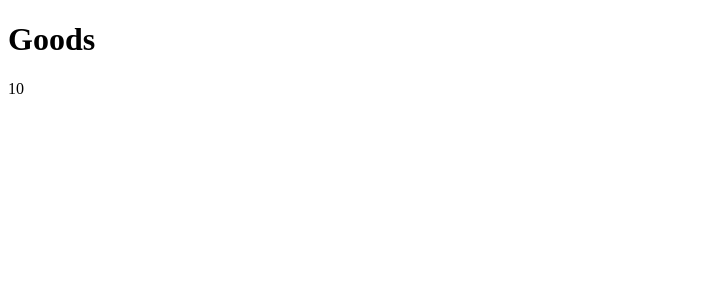
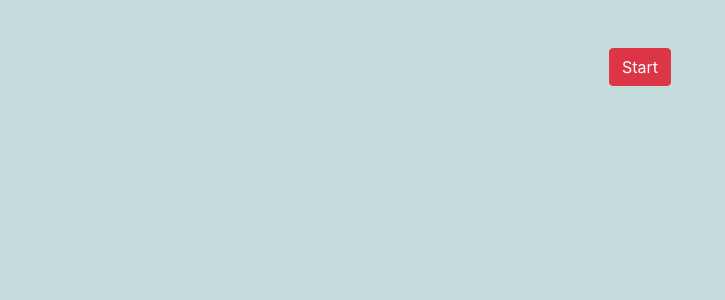
Before and after one commit to mate-academy/react_list-of-goods, a React (Create React App) app: page / in a window 1280 px wide. Shown: the top 300 px of the page, without its empty margins (0-725 px from the left). Built offline with nearby package versions, Linux system fonts and the light colour scheme; the HTML template or start-up script is replaced by a standard one.

Commit message:
solution

```diff
--- a/public/index.html
+++ b/public/index.html
@@ -4,6 +4,7 @@
     <meta charset="utf-8" />
     <meta name="viewport" content="width=device-width, initial-scale=1" />
     <title>Static list of todos</title>
+    <link rel="stylesheet" href="https://cdn.jsdelivr.net/npm/bootstrap@4.5.3/dist/css/bootstrap.min.css" integrity="sha384-TX8t27EcRE3e/ihU7zmQxVncDAy5uIKz4rEkgIXeMed4M0jlfIDPvg6uqKI2xXr2" crossorigin="anonymous">
   </head>
   <body>
     <div id="root"></div>
--- a/src/App.css
+++ b/src/App.css
@@ -0,0 +1,14 @@
+*,
+*::after,
+*::before {
+  margin: 0;
+  padding: 0;
+}
+
+body {
+  background-color: rgba(95, 158, 160, 0.36);
+}
+
+th {
+  cursor: pointer;
+}
--- a/src/App.js
+++ b/src/App.js
@@ -1,4 +1,6 @@
-import React from 'react';
+import React, { PureComponent } from 'react';
+import { ButtonList } from './components/ButtonList';
+
 import './App.css';
 
 const goodsFromServer = [
@@ -14,11 +16,78 @@ const goodsFromServer = [
   'Garlic',
 ];
 
-const App = () => (
-  <div className="App">
-    <h1>Goods</h1>
-    {goodsFromServer.length}
-  </div>
-);
+class App extends PureComponent {
+  state = {
+    hidden: true,
+    goods: goodsFromServer,
+  }
+
+  start = () => {
+    this.setState(({ hidden }) => ({
+      hidden: !hidden,
+    }));
+  }
+
+  reverseGoods = () => {
+    this.setState(prevState => ({
+      goods: [...prevState.goods].reverse(),
+    }));
+  }
+
+  sortAlphabet = () => {
+    this.setState(prevState => ({
+      goods: [...prevState.goods].sort((a, b) => (
+        a.localeCompare(b)
+      )),
+    }));
+  }
+
+  reset = () => {
+    this.setState({
+      goods: goodsFromServer,
+    });
+  }
+
+  sortLength = () => {
+    this.setState(prevState => ({
+      goods: [...prevState.goods].sort((a, b) => (
+        a.length - b.length
+      )),
+    }));
+  }
+
+  render() {
+    const { hidden, goods } = this.state;
+
+    return (
+      <div className="container text-center my-5">
+        <button
+          type="button"
+          className="btn btn-danger"
+          onClick={this.start}
+          hidden={!hidden}
+        >
+          Start
+        </button>
+        <div hidden={hidden} className="btn-group my-5">
+          <ButtonList
+            reverseGoods={this.reverseGoods}
+            sortAlphabet={this.sortAlphabet}
+            reset={this.reset}
+            sortLength={this.sortLength}
+          />
+        </div>
+
+        <ul className="list-group  mx-auto w-25" hidden={hidden}>
+          {goods.map(item => (
+            <li key={item} className="list-group-item text-center">
+              {item}
+            </li>
+          ))}
+        </ul>
+      </div>
+    );
+  }
+}
 
 export default App;
--- /dev/null
+++ b/src/components/ButtonList.jsx
@@ -0,0 +1,47 @@
+import React from 'react';
+import PropTypes from 'prop-types';
+
+export const ButtonList = ({
+  reverseGoods,
+  sortAlphabet,
+  reset,
+  sortLength,
+}) => (
+  <>
+    <button
+      type="button"
+      className="btn btn-light"
+      onClick={reverseGoods}
+    >
+      Reverse
+    </button>
+    <button
+      type="button"
+      className="btn btn-light"
+      onClick={sortAlphabet}
+    >
+      Sort alphabetically
+    </button>
+    <button
+      type="button"
+      className="btn btn-light"
+      onClick={sortLength}
+    >
+      Sort by length
+    </button>
+    <button
+      type="button"
+      className="btn btn-light"
+      onClick={reset}
+    >
+      Reset
+    </button>
+  </>
+);
+
+ButtonList.propTypes = {
+  reverseGoods: PropTypes.func.isRequired,
+  sortAlphabet: PropTypes.func.isRequired,
+  reset: PropTypes.func.isRequired,
+  sortLength: PropTypes.func.isRequired,
+};
```
